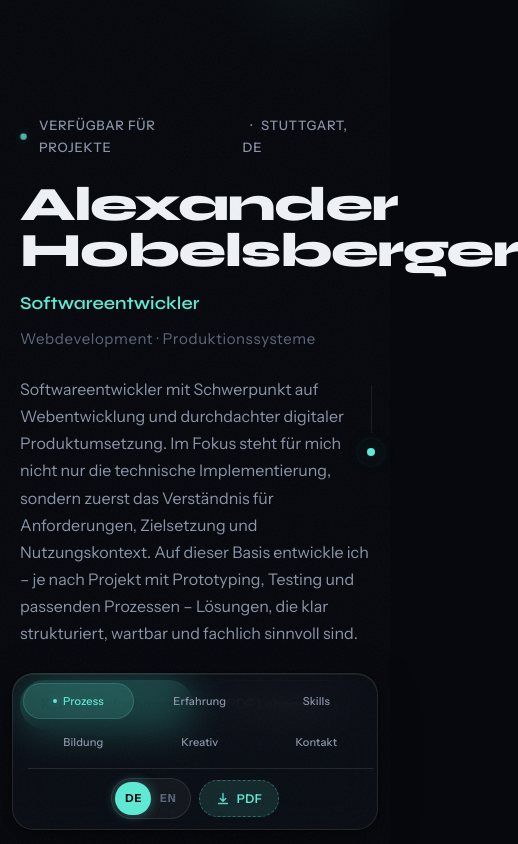
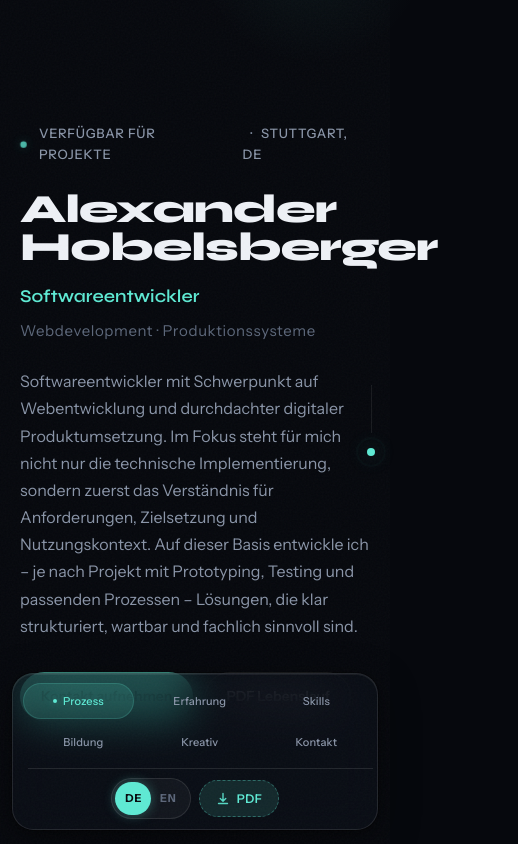
Before and after one commit to alexhobel/interactive_cv_website, a website built with Vite: page index.html in a window 390 px wide. Shown: the top 844 px of the page, 518 px wide, since content can reach past the window. Built offline with nearby package versions, Linux system fonts and the light colour scheme.

Commit message:
Mobile View

```diff
--- a/src/styles/sections.css
+++ b/src/styles/sections.css
@@ -84,6 +84,15 @@
 @media (prefers-reduced-motion: reduce) {
   .hero__scroll-line {
     animation: none;
+  }
+}
+
+/* Mobile: keep the display name inside the same content frame as body copy */
+@media (max-width: 640px) {
+  .hero__name {
+    font-size: clamp(2.5rem, 9.5vw, 3rem);
+    letter-spacing: -0.025em;
+    max-width: 100%;
   }
 }
 
```
